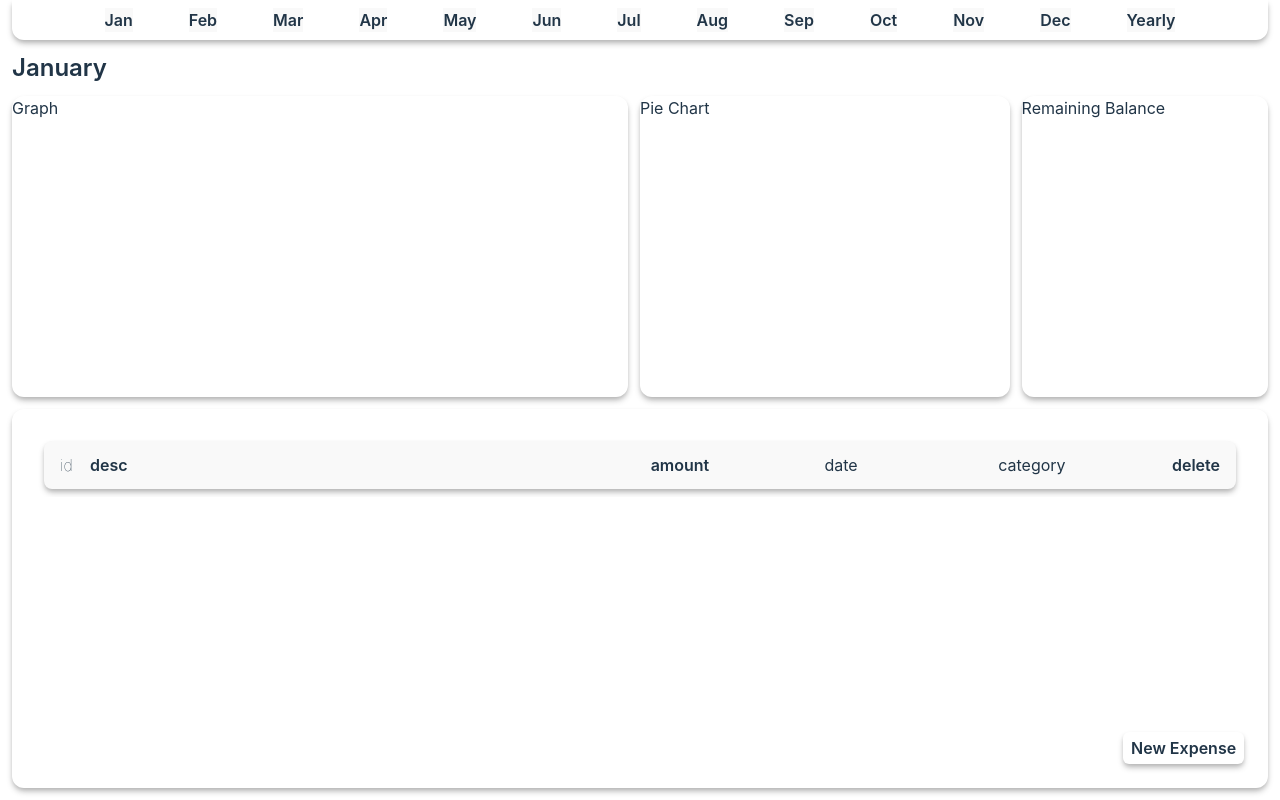
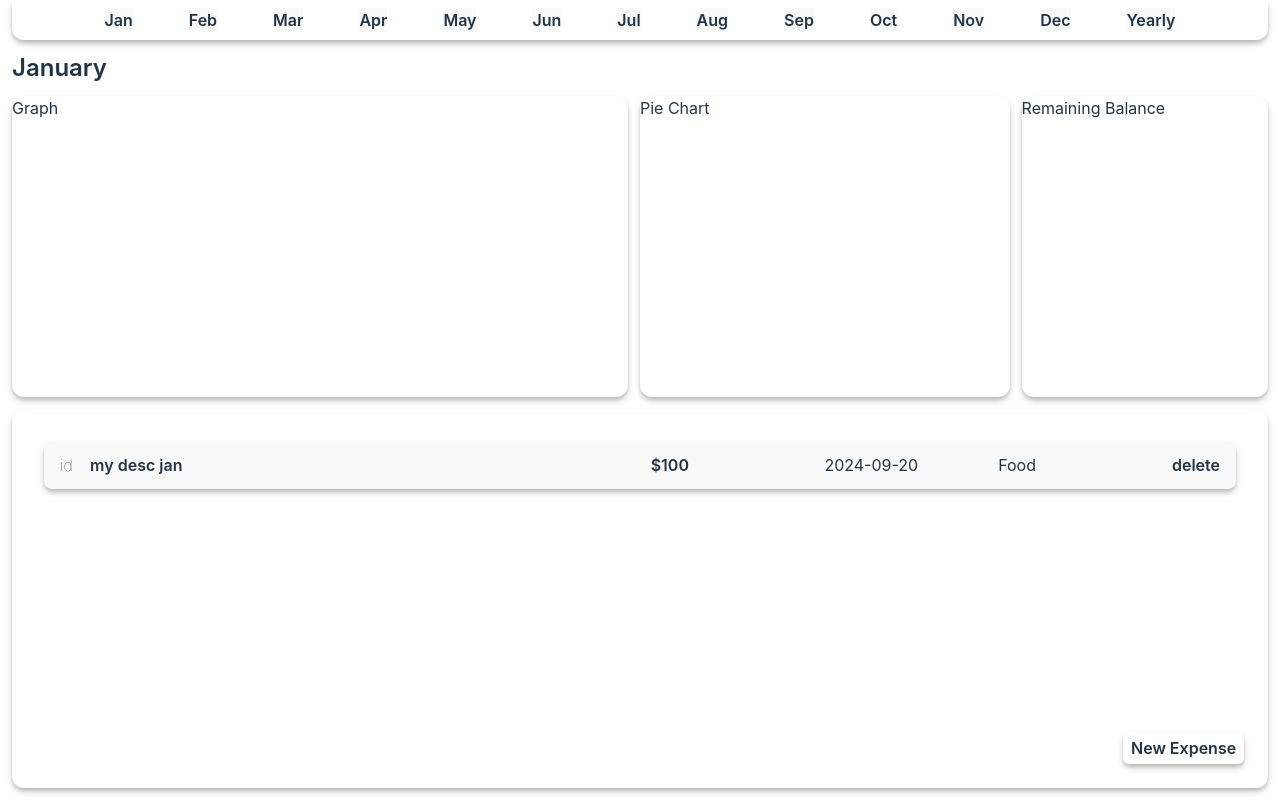
Before and after one commit to vChrisL/Finance-Tracker, a React (Vite) app: page / in a window 1280 px wide. Built offline with nearby package versions, Linux system fonts and the light colour scheme.

Commit message:
removed zustand store for expense data

```diff
--- a/src/App.tsx
+++ b/src/App.tsx
@@ -5,16 +5,19 @@ import './App.css'
 import { Expense } from './components/Expense-component'
 import { NewExpenseMenu } from './components/NewExpenseMenu-component'
 // Import Stores
-import { useExpenseStore } from './stores/ExpenseData-store'
 import { useNewExpenseMenu } from './stores/menuDisplay-store'
+import { useMonthlyExpense } from './data/expenseData'
 
 function App() {
   const [selectedMonth, setSelectedMonth] = useState<string>('January');
 
-  // New espense menu store
+  // New expense menu store
   const newExpenseMenu = useNewExpenseMenu((state) => state.showMenu);
   const setNewExpenseMenu = useNewExpenseMenu((state) => state.setMenu);
 
+  // Expense states
+  const monthlyExpenses = useMonthlyExpense((state: any) => state.storeMonthlyExpenses)
+  // const addNewExpense = useMonthlyExpense((state) => state.addExpense)
 
   return (
     <>
@@ -42,7 +45,10 @@ function App() {
       </div>
       <div className='flex flex-col justify-between gap-6 h-1/2 bg-[#ffffff] shadow-md shadow-[#b6b6b6] rounded-xl p-6'>
         <div className='flex flex-col gap-6 overflow-x-hidden overflow-y-auto p-2'>
-          <Expense></Expense>
+          {/* <Expense></Expense> */}
+          {monthlyExpenses.map((expenseItem: any, index: number) => (
+            <Expense expenseData={expenseItem}></Expense> // add data to expense to render
+          ))}
         </div>
         <button className='w-[10%] p-1 ml-[90%] font-semibold text-ellipsis overflow-clip bg-[#ffffff] shadow-md shadow-[#b6b6b6] rounded-md hover:bg-green-500 hover:text-white active:bg-green-700' onClick={() => setNewExpenseMenu(!newExpenseMenu)}>New Expense</button>
       </div>
--- a/src/components/Expense-component.tsx
+++ b/src/components/Expense-component.tsx
@@ -1,6 +1,12 @@
 import { useState } from "react"
+import { IExpenseData } from "../data/expenseData";
 
-export function Expense(){
+
+interface IExpenseProps {
+    expenseData: IExpenseData
+}
+
+export function Expense({expenseData}: IExpenseProps){
     const [isEditingField, setIsEditingField] = useState({
         editingDesc: false,
         editingAmount: false,
@@ -8,11 +14,10 @@ export function Expense(){
         editingCategory: false,
     });
 
-    const [description, setDescription] = useState<string>('desc');
-    const [amount, setAmount] = useState<string>('amount');
-    const [date, setDate] = useState<string>('date');
-    const [category, setCategory] = useState<string>('category');
-
+    const [description, setDescription] = useState<string>(expenseData.desc);
+    const [amount, setAmount] = useState<number>(expenseData.amount);
+    const [date, setDate] = useState<string>(expenseData.date);
+    const [category, setCategory] = useState<string>(expenseData.category);
 
     return(
         <>
@@ -22,13 +27,13 @@ export function Expense(){
                 {isEditingField.editingDesc ? <input className="bg-[#dbdbdb]" defaultValue={description} onChange={(e) => setDescription(description === null ? 'empty' : e.target.value)} tabIndex={0} onBlur={() => setIsEditingField({...isEditingField, editingDesc: false})}></input> : <p className="min-w-20 min-h-5 align-middle">{description}</p>}
             </div>
             <div className="min-w-fit w-[15%] font-semibold truncate">
-                <p>{isEditingField.editingAmount ? 'Editing' : 'amount'}</p>
+                <p>{isEditingField.editingAmount ? 'Editing' : '$' + amount}</p>
             </div>
             <div className="min-w-fit w-[15%] truncate">
-                <p>{isEditingField.editingDate ? 'Editing' : 'date'}</p>
+                <p>{isEditingField.editingDate ? 'Editing' : date}</p>
             </div>
             <div className="min-w-fit w-[15%] truncate">
-                <p>{isEditingField.editingCategory ? 'Editing' : 'category'}</p>
+                <p>{isEditingField.editingCategory ? 'Editing' : category}</p>
             </div>
             <button className="min-w-fit w-[3%] truncate">delete</button>
         </div>
--- a/src/components/NewExpenseMenu-component.tsx
+++ b/src/components/NewExpenseMenu-component.tsx
@@ -1,8 +1,25 @@
 import { useNewExpenseMenu } from "../stores/menuDisplay-store";
+import { useMonthlyExpense } from "../data/expenseData";
+import { addExpensesMasterList } from "../data/expenseData";
 
 export function NewExpenseMenu(){
     const menuState = useNewExpenseMenu((state) => state.showMenu);
     const setMenuState = useNewExpenseMenu((state) => state.setMenu);
+
+    const monthlyExpenses = useMonthlyExpense((state: any) => state.storeMonthlyExpenses);
+    const updateMasterList = useMonthlyExpense((state: any) => state.updateMasterList)
+
+    let desc: string = '';
+    let amount: number = 0;
+    let date: string = '';
+    let category: string = '';
+
+  function newExpense(){
+    addExpensesMasterList({id: 1, month: 'jan', desc: desc, amount: amount, date: date, category: category})
+    setMenuState(!menuState)
+    console.log(monthlyExpenses)
+    updateMasterList();
+  }
 
     return(
         <>
@@ -17,9 +34,9 @@ export function NewExpenseMenu(){
               </div>
 
               <div className='flex flex-col gap-4'>
-                <input type="text" placeholder='desc'/>
-                <input type="text" placeholder='amount'/>
-                <input type="text" placeholder='date'/>
+                <input type="text" placeholder='desc' onChange={(e) => desc = e.target.value}/>
+                <input type="text" placeholder='0' onChange={(e) => amount = parseInt(e.target.value)}/>
+                <input type="text" placeholder='date' onChange={(e) => date = e.target.value}/>
                 <select name="category" id="category">
                   <option value="food">Food</option>
                   <option value="rent">Rent</option>
@@ -33,10 +50,12 @@ export function NewExpenseMenu(){
 
             <div className='flex flex-row gap-8 mt-4'>
               <button className='hover:text-red-500' onClick={() => setMenuState(!menuState)}>Discard</button>
-              <button>Add</button>
+              <button onClick={newExpense}>Add</button>
             </div>
           </div>
         </div>
         </>
     )
 }
+
+// <button onClick={() => {addNewExpense({id: 1, month: 'jan', desc: 'yaaaay', amount: 1000, date: '202aa4!!', category: "fooaaad"}), console.log(monthlyExpenses)}}>asdsad</button>
--- /dev/null
+++ b/src/data/expenseData.ts
@@ -0,0 +1,40 @@
+import { create } from "zustand"
+
+export interface IExpenseData {
+    id: number,
+    month: string,
+    desc: string,
+    amount: number,
+    date: string, //? change to date type
+    category: string, //? change to custom type?
+}
+
+// let MonthlyExpenses = [
+//     {id: 0, desc: 'my desc', amount: 100, date: '2024-09-20', category: 'Food'}
+// ] as IExpenseData[]
+
+let expensesMasterList = [
+    {id: 0, month: 'jan', desc: 'my desc jan', amount: 100, date: '2024-09-20', category: 'Food'},
+]
+
+type MonthlyExpenseStore = {
+    storeMonthlyExpenses: IExpenseData[],
+    updateMasterList: (masterList: [{}]) => void,
+}
+export const useMonthlyExpense = create((set) => ({
+    storeMonthlyExpenses: [...expensesMasterList],
+
+    updateMasterList: (masterList: [{}]) => {
+        set(() => ({storeMonthlyExpenses: expensesMasterList}))
+    }
+
+}));
+
+export function addExpensesMasterList({id, month, desc, amount, date, category}: IExpenseData){
+    const newExpense = {id: id, month: month, desc: desc, amount: amount, date: date, category: category};
+    expensesMasterList.push(newExpense);
+}
+
+//! How to handle expense category?
+
+// use local storage
```
